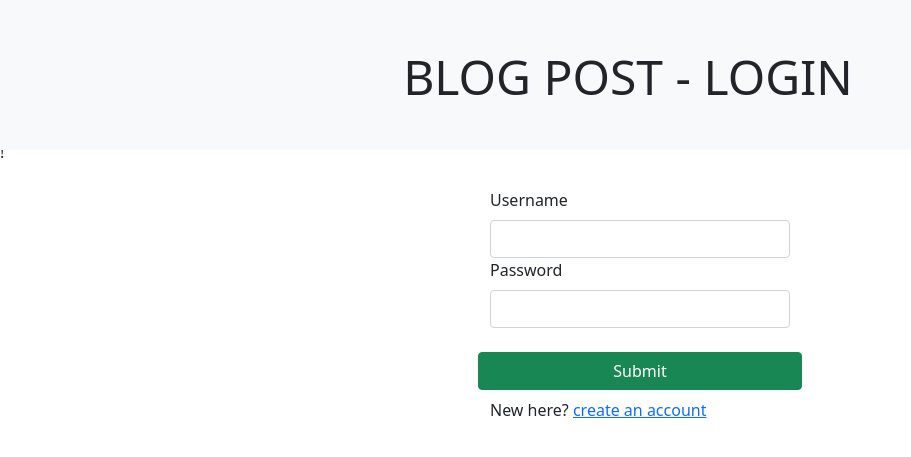
After one commit to Gideon-Tee/blog-webapp, a Django app: page /login in a window 1280 px wide. The commit adds this page. Shown: the top 457 px of the page, without its empty margins (0-911 px from the left). Run offline with Django 4.2, Linux system fonts and the light colour scheme.

Commit message:
user authentication

```diff
--- a/blog/blog_app/templates/index.html
+++ b/blog/blog_app/templates/index.html
@@ -15,9 +15,18 @@
 
   </head>
   <body class="" style="padding-top:140px;">
-    <div class="row container-flex w-100 text-center bg-light text-dark fixed-top mb-4" style="height:140px">
+    {% block header %}
+    <div class="row container-flex w-100 text-center justify-content-end bg-light text-dark fixed-top mb-4" style="height:150px">
       <h1 class="display-5 mt-5">BLOG POST</h1>
+      <div class="col-auto">
+        {% if not user.is_authenticated %}
+        <a href={% url 'login' %}><button class="btn btn-outline-primary">Log in</button></a>
+        {% else %}
+        <a href={% url 'logout' %}><button class="btn btn-outline-danger">Log out</button></a>
+        {% endif %}
+      </div>
     </div>
+    {% endblock %}
 
     {% block content %}
     <div class="row container-flex mt-2 w-100">
--- /dev/null
+++ b/blog/blog_app/templates/login.html
@@ -0,0 +1,23 @@
+{% extends 'register.html' %}
+
+{% block header %}
+<div class="row container-flex w-100 text-center justify-content-end bg-light text-dark fixed-top mb-4" style="height:150px">
+  <h1 class="display-5 mt-5">BLOG POST - LOGIN</h1>
+</div>
+{% endblock %}
+
+{% block form %}
+<form class="form" action="login" method="POST">
+  {% csrf_token %}
+  <label for="username" class="form-label">Username</label>
+  <input type="text" name="username" required class="form-control">
+  <label for="password" class="form-label">Password</label>
+  <input type="password" name="password" required class="form-control">
+  <div class="row text-center d-block mt-4">
+    <input type="submit" class="btn btn-success ">
+  </div>
+  <p class="mt-2">New here? <a href="register">create an account</a></p>
+
+</form>
+
+{% endblock %}
--- /dev/null
+++ b/blog/blog_app/templates/register.html
@@ -0,0 +1,39 @@
+{% extends 'index.html' %}
+
+{% block header %}
+<div class="row container-flex w-100 text-center justify-content-end bg-light text-dark fixed-top mb-4" style="height:150px">
+  <h1 class="display-5 mt-5">BLOG POST - REGISTER</h1>
+</div>
+{% endblock %}
+
+
+{% block content %}
+<div class="text-center">
+  {% for message in messages %}
+  <h5 class="text-danger">{{message}}</h5>
+  {% endfor %}
+</div>
+<div class="container d-flex justify-content-center align-items-center mt-4">
+  <div style="width: 300px">
+    {% block form %}
+    <form class="form" action="register" method="POST">
+      {% csrf_token %}
+      <label for="username" class="form-label">Username</label>
+      <input type="text" name="username" required class="form-control">
+      <label for="email" class="form-label">Email</label>
+      <input type="text" name="email" required class="form-control">
+      <label for="password" class="form-label">Password</label>
+      <input type="password" name="password" required class="form-control">
+      <label for="password_confirm" class="form-label">Confirm password</label>
+      <input type="password" name="password_confirm" required class="form-control">
+      <div class="row text-center d-block mt-4">
+        <input type="submit" class="btn btn-success ">
+      </div>
+      <p class="mt-2">already have an account? <a href="login">login</a></p>
+    </form>
+    {% endblock %}
+  </div>
+
+</div>
+
+{% endblock %}
--- a/blog/blog_app/urls.py
+++ b/blog/blog_app/urls.py
@@ -3,5 +3,8 @@ from . import views
 
 urlpatterns = [
     path('', views.index, name='index'),
-    path('post/<int:post_id>', views.post_detail, name='post_detail')
+    path('post/<int:post_id>', views.post_detail, name='post_detail'),
+    path('login', views.login, name='login'),
+    path('logout', views.logout, name='logout'),
+    path('register', views.register, name='register')
 ]
--- a/blog/blog_app/views.py
+++ b/blog/blog_app/views.py
@@ -1,4 +1,6 @@
 from django.shortcuts import render, redirect
+from django.contrib.auth.models import User, auth
+from django.contrib import messages
 from .models import Blog
 # Create your views here.
 
@@ -17,3 +19,48 @@ def post_detail(request, post_id):
         'blog': blog
     }
     return render(request, 'post_detail.html', context)
+
+
+def login(request):
+    if request.method == 'POST':
+        username = request.POST['username']
+        password = request.POST['password']
+
+        user = auth.authenticate(username=username, password=password)
+
+        if user is not None:
+            auth.login(request, user)
+            return redirect('index')
+    else:
+        return render(request, 'login.html')
+
+
+def logout(request):
+    auth.logout(request)
+    return redirect('index')
+
+def register(request):
+    if request.method == 'POST':
+        username = request.POST['username']
+        email = request.POST['email']
+        password = request.POST['password']
+        password_confirm = request.POST['password_confirm']
+
+        if password == password_confirm:
+            if User.objects.filter(username=username).exists():
+                messages.error(request, 'username already taken')
+                return redirect('register')
+            elif User.objects.filter(email=email).exists():
+                messages.error(request, 'email already taken')
+                return redirect('register')
+            else:
+                user = User.objects.create_user(username=username, password=password, email=email)
+                user.save()
+                # messages.success(request, 'User created successfully')
+                return redirect('login')
+        else:
+            messages.error(request, 'passwords do not match')
+            return redirect('register')
+
+    else:
+        return render(request, 'register.html')
```
Also changed, not shown: blog/db.sqlite3.
